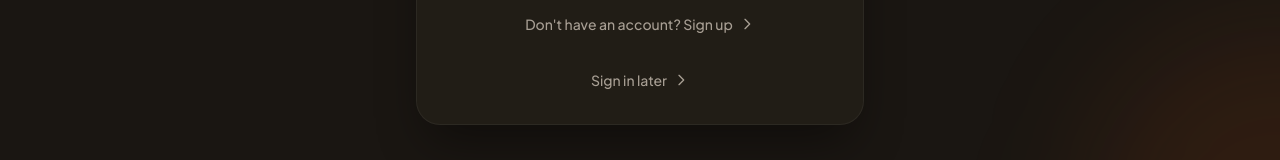
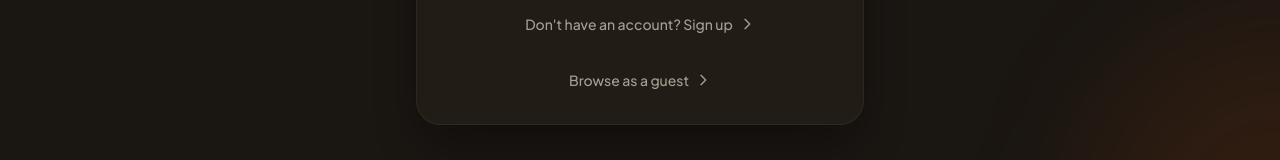
Before and after one commit to Donmane/PeerUp, a React (Vite) app: page / in a window 1280 px wide. Shown: the part 582-742 px from the top of the page. Built offline with nearby package versions, Linux system fonts and the light colour scheme; no server answers.

Commit message:
edited a paragraph

```diff
--- a/src/pages/login.jsx
+++ b/src/pages/login.jsx
@@ -204,7 +204,7 @@ function Login() {
               to="/home"
               className="text-sm font-medium text-brand-muted hover:text-brand-amber transition-colors duration-200 inline-flex items-center gap-1.5 hover:underline underline-offset-4"
             >
-              Sign in later
+             Browse as a guest
               <svg
                 className="w-4 h-4"
                 fill="none"
```
